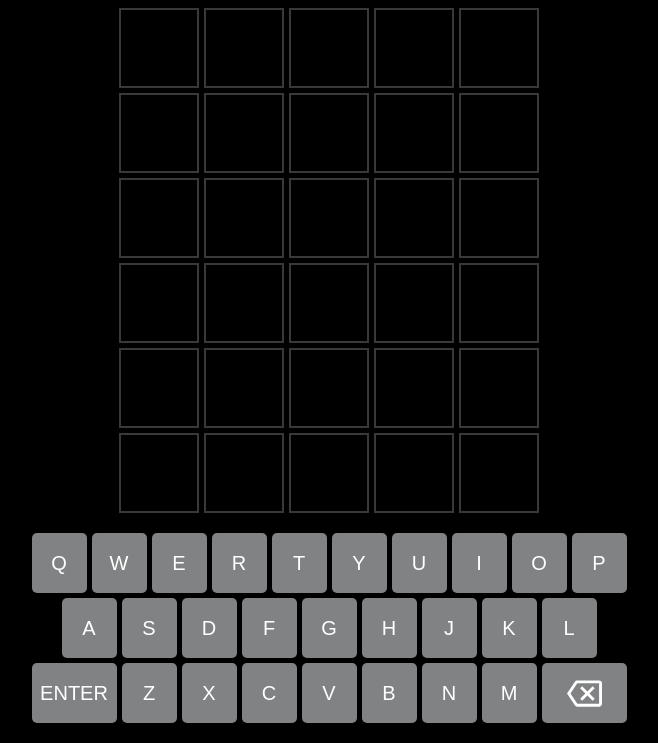
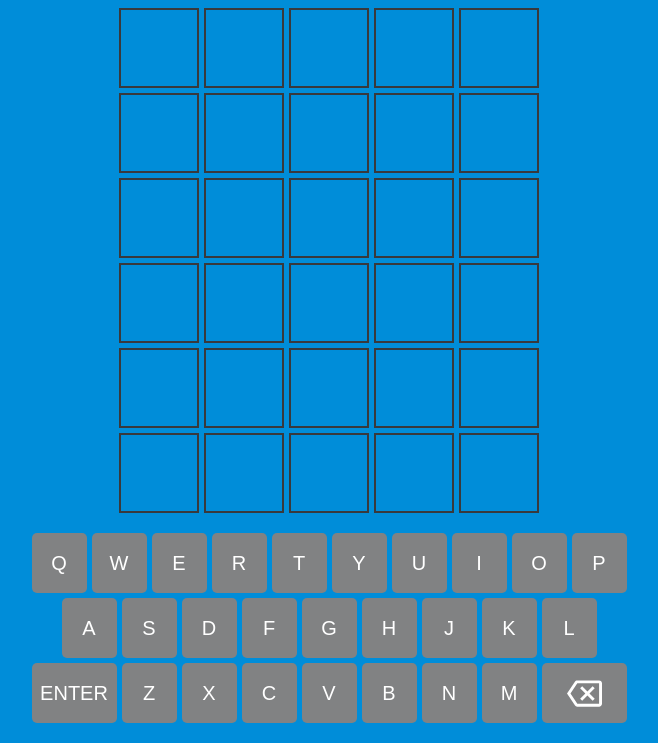
Before and after one commit to thotab13/Front-End-Project, a plain HTML site: page Wordle_game/wordlegame.html in a window 1280 px wide. Shown: the part 58-801 px from the top of the page, without its empty margins (311-969 px from the left). Drawn offline with Linux system fonts and the light colour scheme.

Commit message:
Update wordlegame.html

```diff
--- a/Wordle_game/wordlegame.html
+++ b/Wordle_game/wordlegame.html
@@ -216,7 +216,7 @@
 		<title>Wordle Game</title>
 
 	</head>
-	<body style=" background-color: rgb(0, 0, 0);" >
+	<body style=" background-color:  rgb(0, 141, 217);" >
 		<div style=" color: rgb(255, 255, 255);" align = " center"<strong> <b>WORDLE GAME  </b></WORDLE></strong></div>
 		<br>
 		<div class="alert-container" data-alert-container></div>
```
